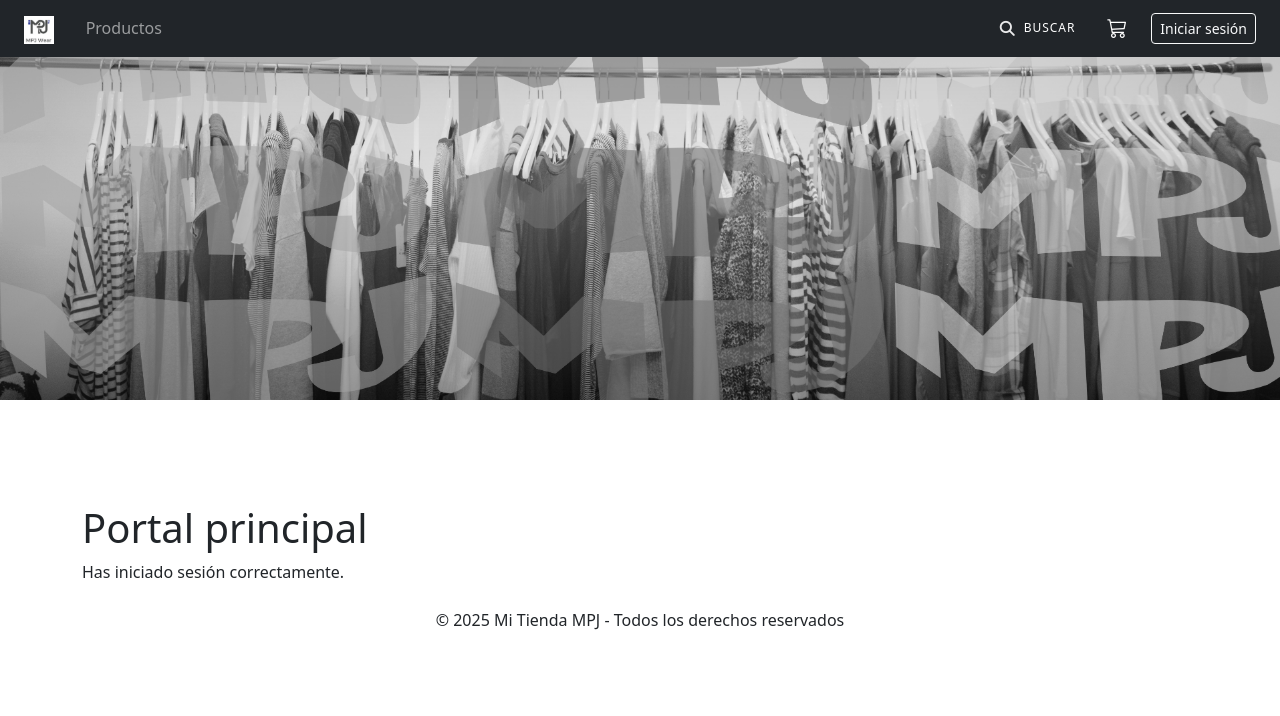
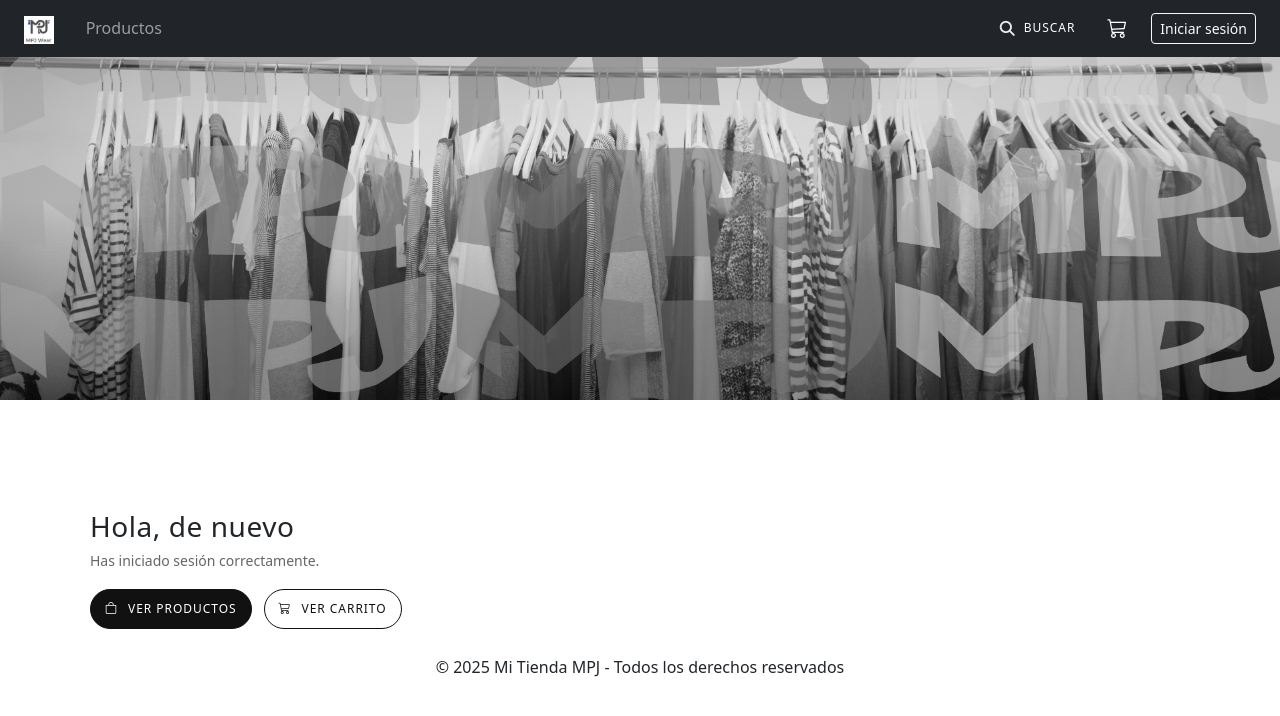
Before and after one commit to Mpatyy/MPJ-Wear, a Symfony app: template templates/portal.html.twig in a window 1280 px wide. Shown: the top 716 px of the page. Run offline with Twig, Linux system fonts and the light colour scheme; the template is opened without the code that fills it, so the values that code supplies are empty; some libraries are stand-ins or nearby versions.

Commit message:
portal dsps de iniciar sesion

```diff
--- a/templates/portal.html.twig
+++ b/templates/portal.html.twig
@@ -14,6 +14,106 @@
 {% endblock %}
 
 {% block body %}
-    <h1>Portal principal</h1>
+<style>
+  .portal-wrap{ max-width: 1100px; margin: 0 auto; }
+  .portal-head{ margin: 6px 0 18px; }
+  .portal-head h1{
+    font-size: 28px;
+    letter-spacing: .02em;
+    margin: 0 0 6px;
+  }
+  .portal-head p{ margin:0; color:#666; font-size: 14px; }
+
+  .portal-acciones{
+    display:flex;
+    flex-wrap:wrap;
+    gap:12px;
+    margin: 18px 0 26px;
+  }
+  .portal-btn{
+    border-radius: 999px;
+    padding: 10px 14px;
+    font-size: 12px;
+    letter-spacing: .08em;
+    text-transform: uppercase;
+    border: 1px solid #111;
+    background: transparent;
+    color:#111;
+    text-decoration:none;
+    display:inline-flex;
+    align-items:center;
+    gap:10px;
+  }
+  .portal-btn:hover{ opacity:.85; transform: translateY(-1px); transition: .15s; }
+  .portal-btn.negro{ background:#111; color:#fff; }
+
+  .portal-seccion-titulo{
+    font-size: 14px;
+    letter-spacing: .12em;
+    text-transform: uppercase;
+    color:#111;
+    margin: 0 0 12px;
+  }
+
+  .mini-card img{ aspect-ratio: 3/4; object-fit: cover; }
+  .mini-card{
+    border: 1px solid rgba(17,17,17,.10);
+    border-radius: 14px;
+    overflow:hidden;
+  }
+  .mini-card:hover{ transform: translateY(-2px); transition: .15s; }
+</style>
+
+<div class="portal-wrap">
+
+  <div class="portal-head">
+    <h1>Hola, {{ app.user ? app.user.email : 'de nuevo' }}</h1>
     <p>Has iniciado sesión correctamente.</p>
+  </div>
+
+  <div class="portal-acciones">
+    <a href="{{ path('producto_listado') }}" class="portal-btn negro">
+      <i class="bi bi-bag"></i> Ver productos
+    </a>
+
+    <a href="{{ path('carrito_ver') }}" class="portal-btn">
+      <i class="bi bi-cart3"></i> Ver carrito
+    </a>
+
+    {# ✅ cuando tengas pedidos, descomentas y creas la ruta #}
+    {# <a href="{{ path('mis_pedidos') }}" class="portal-btn">
+      <i class="bi bi-receipt"></i> Mis pedidos
+    </a> #}
+  </div>
+
+  {% if destacados is defined and destacados is not empty %}
+    <div class="mt-4">
+      <div class="portal-seccion-titulo">Continuar comprando</div>
+
+      <div class="row row-cols-2 row-cols-md-3 row-cols-lg-6 g-3">
+        {% for p in destacados %}
+          <div class="col">
+            <a href="{{ path('producto_detalle', {'id': p.id}) }}" class="text-decoration-none text-dark">
+              <div class="mini-card h-100">
+                {% if p.imagen %}
+                  <img src="{{ asset('images/' ~ p.imagen) }}" class="w-100" alt="{{ p.nombre }}">
+                {% else %}
+                  <div class="d-flex align-items-center justify-content-center text-muted" style="aspect-ratio:3/4;background:#f7f7f7;">
+                    Sin imagen
+                  </div>
+                {% endif %}
+
+                <div class="p-2">
+                  <div class="small fw-semibold" style="line-height:1.2;">{{ p.nombre }}</div>
+                  <div class="small text-muted">{{ p.precio|number_format(2, ',', '.') }} €</div>
+                </div>
+              </div>
+            </a>
+          </div>
+        {% endfor %}
+      </div>
+    </div>
+  {% endif %}
+
+</div>
 {% endblock %}
```
Also changed, not shown: src/Controller/PrincipalController.php (+9 -2 lines).
